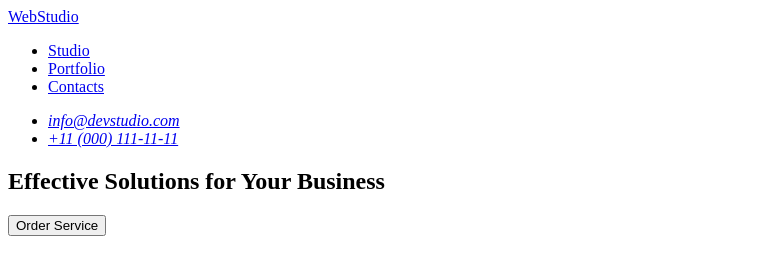
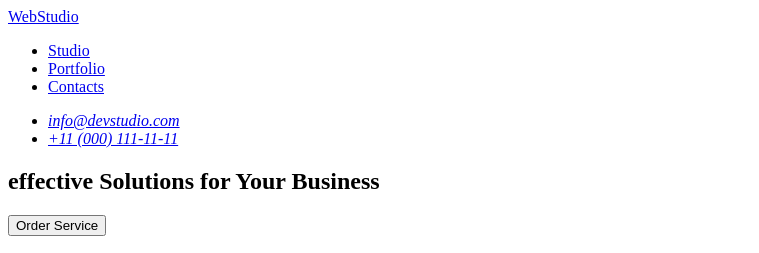
Before and after one commit to Vowmed/goit-markup-hw-01, a plain HTML site: page index.html in a window 1280 px wide. Shown: the top 253 px of the page, without its empty margins (0-759 px from the left). Drawn offline with Linux system fonts and the light colour scheme.

Commit message:
Update index.html

```diff
--- a/index.html
+++ b/index.html
@@ -28,7 +28,7 @@
     </header>
     <main>
       <section>
-        <h1>Effective Solutions for Your Business</h1>
+        <h1>effective Solutions for Your Business</h1>
         <button type="button">Order Service</button>
       </section>
       <section>
```
